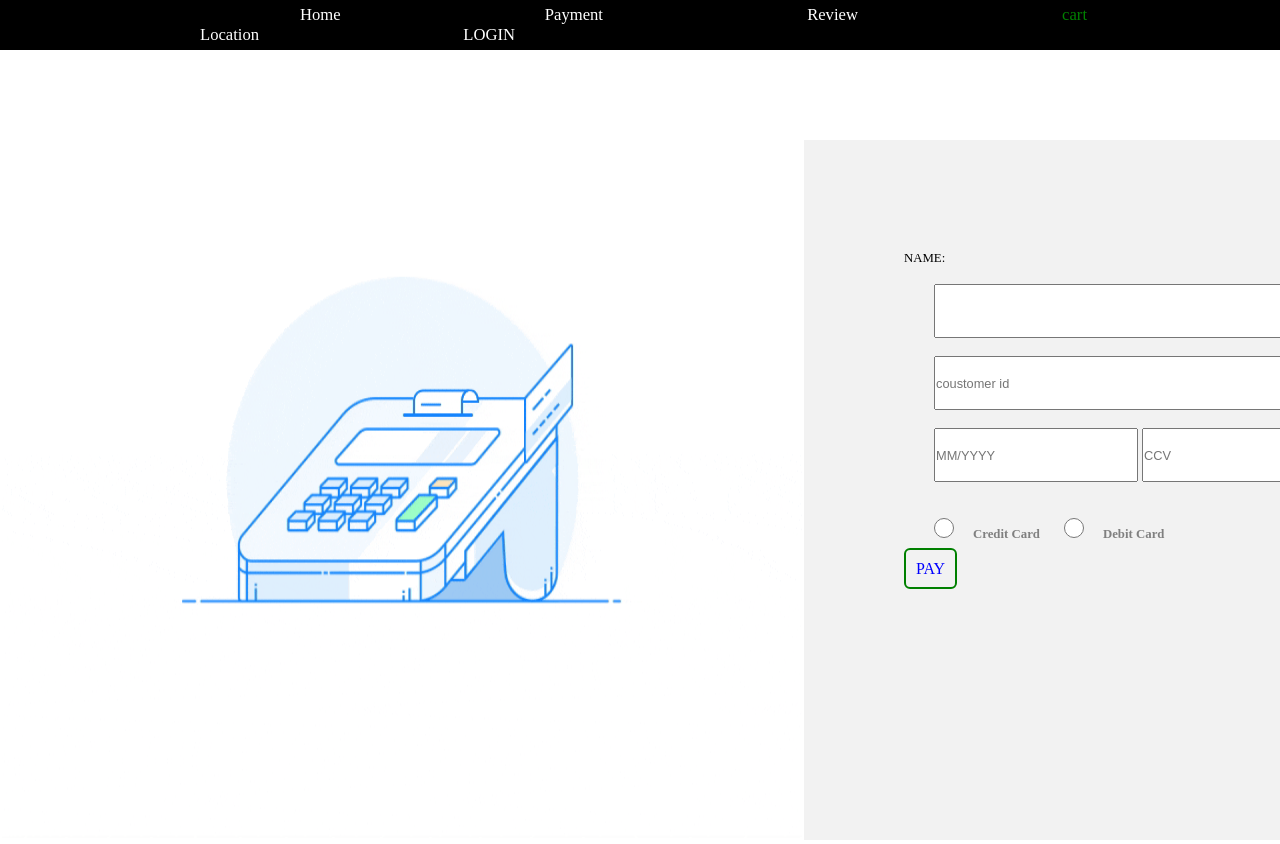
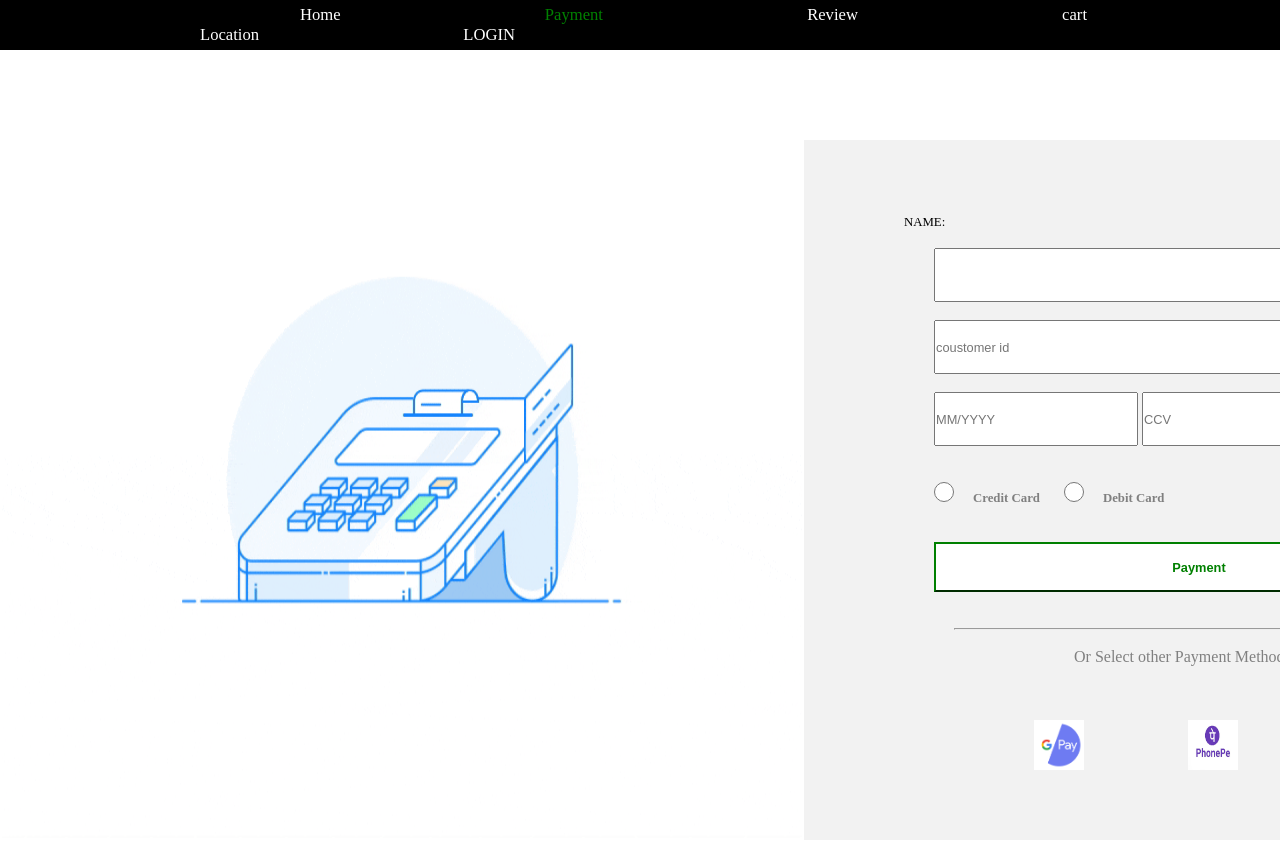
Before and after one commit to fwsa-batch2/vimal.raj__web_project, a plain HTML site: page payment.html in a window 1280 px wide. Shown: the top 844 px of the page. Drawn offline with Linux system fonts and the light colour scheme.

Commit message:
added some lines

```diff
--- a/css/payment.css
+++ b/css/payment.css
@@ -24,7 +24,7 @@
 }
 
 #payment{
-    color:white;
+    color:green;
     text-decoration: none;
     margin-left: 200px;
 }
@@ -34,7 +34,7 @@
     margin-left: 200px;
 }
 #cart{
-    color:green;
+    color:white;
     text-decoration: none;
     margin-left: 200px;
 }
@@ -67,7 +67,7 @@
     transition-duration: 0.5s;
     color:green;
 }
-#payment:hover{
+#cart:hover{
     transition-duration: 0.5s;
     color:green;
 }
@@ -132,13 +132,58 @@
     margin-left: 5px;
     color: grey;
 }
-.btn{
-    display: inline;
-    border-radius: 6px;
-    border: 2px solid green;
-    color: blue;
-    padding:10px;
-    text-decoration: none;
-    width: 300px;
+.loginbtn{
+    width:530px;
+    height: 50px;
+    font-size: 1vw;
+    margin-left: 130px;
+    background-color: white;
+    color: green;
+    border-color: green;
+    cursor: pointer;
+
+}
+.loginbtn:hover{
+    background-color: green;
+    color: white;
+    border: none;
+
+}
+#hr1{
+    width: 60%;
+    margin-left: 150px;
+
+}
+
+p{
+    color: grey;
+    padding-left: 270px;
+}
+
+#paymentimg1{
+
+    height: 50px;
+    width: 50px;
+    margin-left: 230px;
+
+}
+
+#paymentimg2{
+
+    height: 50px;
+    width: 50px;
     margin-left: 100px;
+
 }
+
+#paymentimg3{
+
+    height: 50px;
+    width: 50px;
+    margin-left: 100px;
+
+}
+
+#paymentimg1:hover{
+    transition: 2px;
+}
--- a/payment.html
+++ b/payment.html
@@ -10,12 +10,12 @@
 
             <span id="navnames">
 
-                <a id="home" href="">Home</a>
+                <a id="home" href="./home.html">Home</a>
                 <a id="payment" href="">Payment</a>
-                <a id="review" href="">Review</a>
-                <a id="cart" href="">cart</a>
+                <a id="review" href="./review.html">Review</a>
+                <a id="cart" href="./cart.html">cart</a>
                 <a id="location" href="">Location</a>
-                <a id="login" href="file:///home/vimalraj/sample/test/food%20app%20concept/index.html">LOGIN</a>
+                <a id="login" href="./index.html">LOGIN</a>
 
               </span>
         </div><br><br>
@@ -23,7 +23,7 @@
         <table>
             <tr>
                 <td><img src="./assets/gif/okcanimationn800.gif" alt="" id="img1"></td>
-                <td><div id="div1"><br><br><br><br><br><br>
+                <td><div id="div1"><br><br><br><br>
                     <label id="lname" for="name">NAME:</label><br><br>
                     <input type="text" class="nameinput"><br><br>
                     <input type="text" class="nameinput" placeholder="coustomer id"><br><br>
@@ -33,9 +33,16 @@
                     <label for="Credit Card" id="creditcard"><b>Credit Card</b></label>
 
                     <input type="radio" value="none" name="credit" id="radio1">
-                    <label for="Credit Card" id="creditcard1"><b>Debit Card</b></label><br><br>
+                    <label for="Credit Card" id="creditcard1"><b>Debit Card</b></label><br><br><br>
 
-                     <a class="btn" href="">PAY</a>
+                    <button class="loginbtn"><b>Payment</b></button><br><br><br>
+
+                    <hr id="hr1"><br>
+                    <P>Or Select other Payment Method</P><br><br><br>
+
+                    <img id="paymentimg1" src="./assets/image/images.png" alt="">
+                    <img id="paymentimg2" src="./assets/image/phonepe-jio-recharge-offer.png" alt="">
+                    <img id="paymentimg3" src="./assets/image/pngfind.com-parental-advisory-explicit-content-171162.png" alt="">
 
 
 
```
Also changed, not shown: cart.html (+5 -5 lines), home.html (+4 -4 lines), index.html (+6 -2 lines), review.html (+5 -5 lines), assets/image/images.png (added), assets/image/phonepe-jio-recharge-offer.png (added), assets/image/pngfind.com-parental-advisory-explicit-content-171162.png (added).
